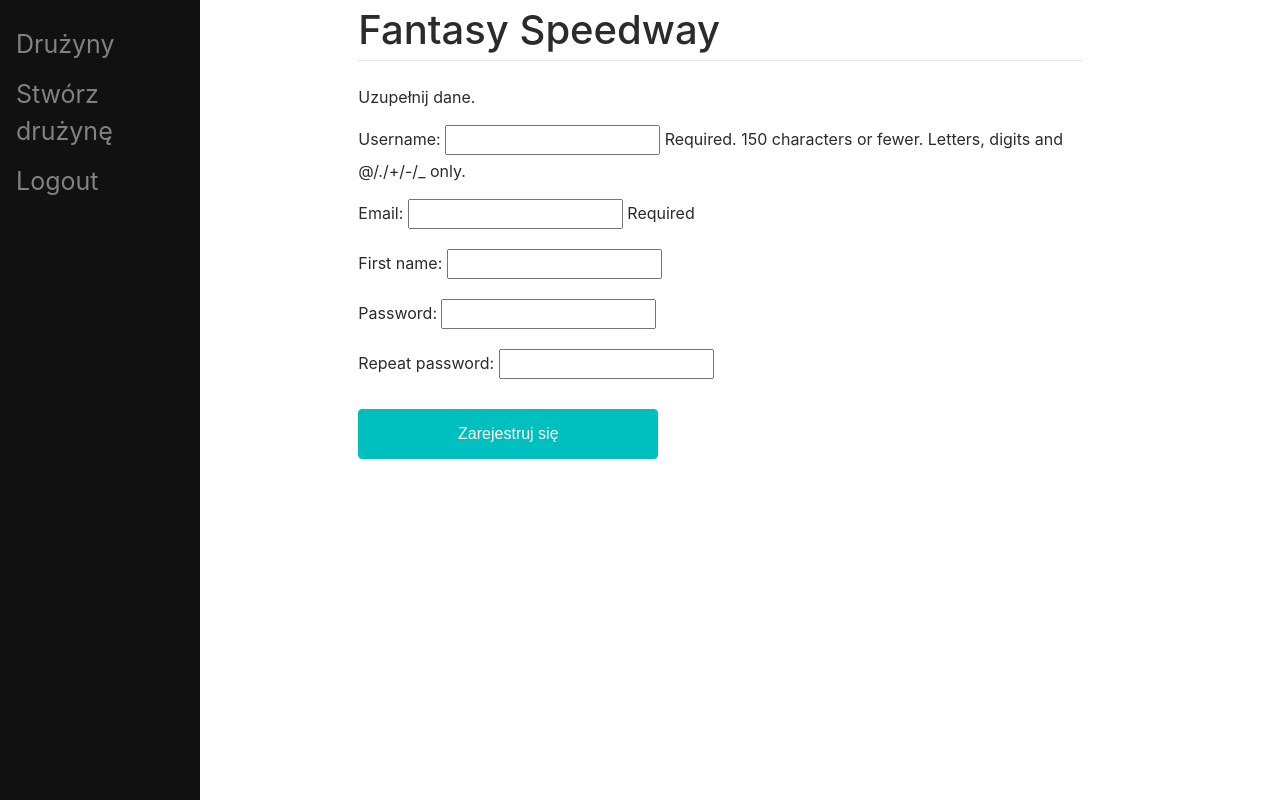
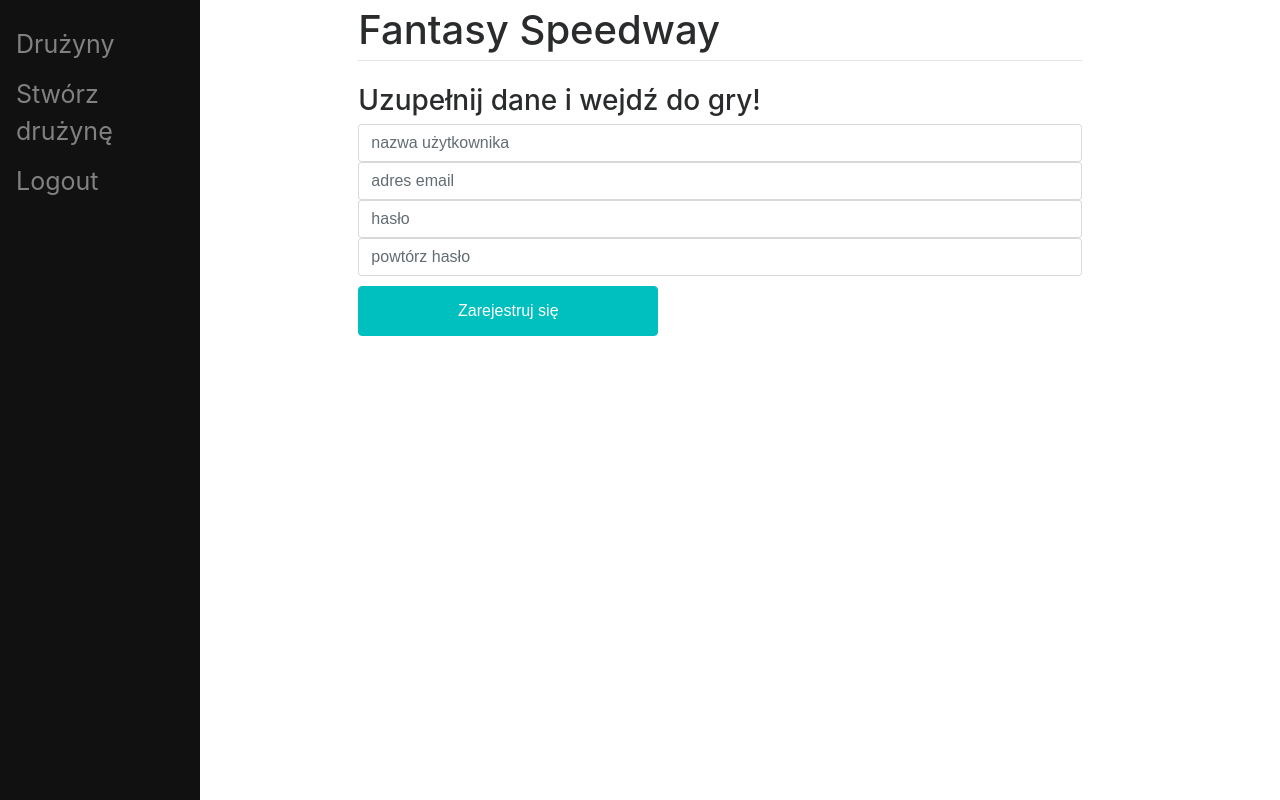
Before and after one commit to DorotaNowak/Speedway, a Django app: page /accounts/register/ in a window 1280 px wide. Run offline with Django 3.2, Linux system fonts and the light colour scheme; parts of the project's set-up code (start-up, migrations or seed data) failed here and were passed over; some libraries are stand-ins or nearby versions.

Commit message:
registration form in polish

```diff
--- a/apps/accounts/templates/accounts/register.html
+++ b/apps/accounts/templates/accounts/register.html
@@ -1,11 +1,24 @@
 {% extends "base.html" %}
 {% block title %}Rejestracja{% endblock %}
 {% block content %}
+      <div class="login">
+    {% if form.errors %}Nazwa użytkownika już istnieje wprowadź inną nazwę użytkownika lub hasła nie zgadzają się {% endif %}
+    <form action="." method="post">{% csrf_token %}
+        <h3 class="hint-text">Uzupełnij dane i wejdź do gry!</h3>
+        <input class="form-control" id="{{ form.username.id_for_label }}" maxlength="30"
+                               name="{{ form.username.html_name }}" placeholder="nazwa użytkownika" type="text"/>
 
-    {% if form.errors %}Your username and password didn't match. Please try again.{% endif %}
-    <form action="." method="post">{% csrf_token %}
-        <p class="hint-text">Uzupełnij dane.</p>
-        {{ form.as_p }}
+         <input class="form-control" id="{{ form.email.html_name }}" maxlength="30"
+                               name="{{ form.email.html_name }}" placeholder="adres email" type="text"/>
+
+        <input class="form-control" id="{{ form.password.html_name }}" maxlength="30"
+                               name="{{ form.password.html_name }}" placeholder="hasło"  type="password"/>
+
+
+        <input class="form-control" id="{{ form.password2.html_name }}" maxlength="30"
+                               name="{{ form.password2.html_name }}" placeholder="powtórz hasło" type="password"/>
+
+
         <button type="submit" class="btn btn-info">Zarejestruj się</button>
     </form>
 
```
Also changed, not shown: db2.sqlite3.
